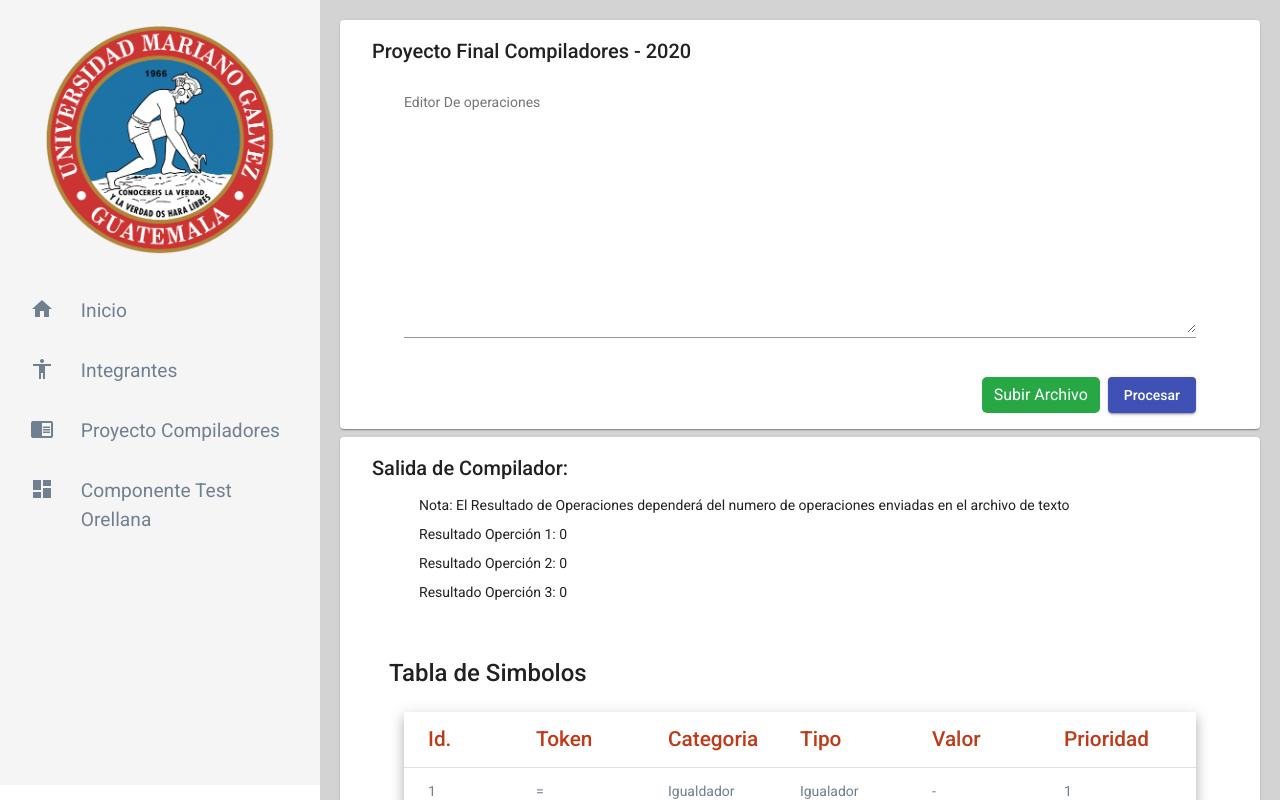
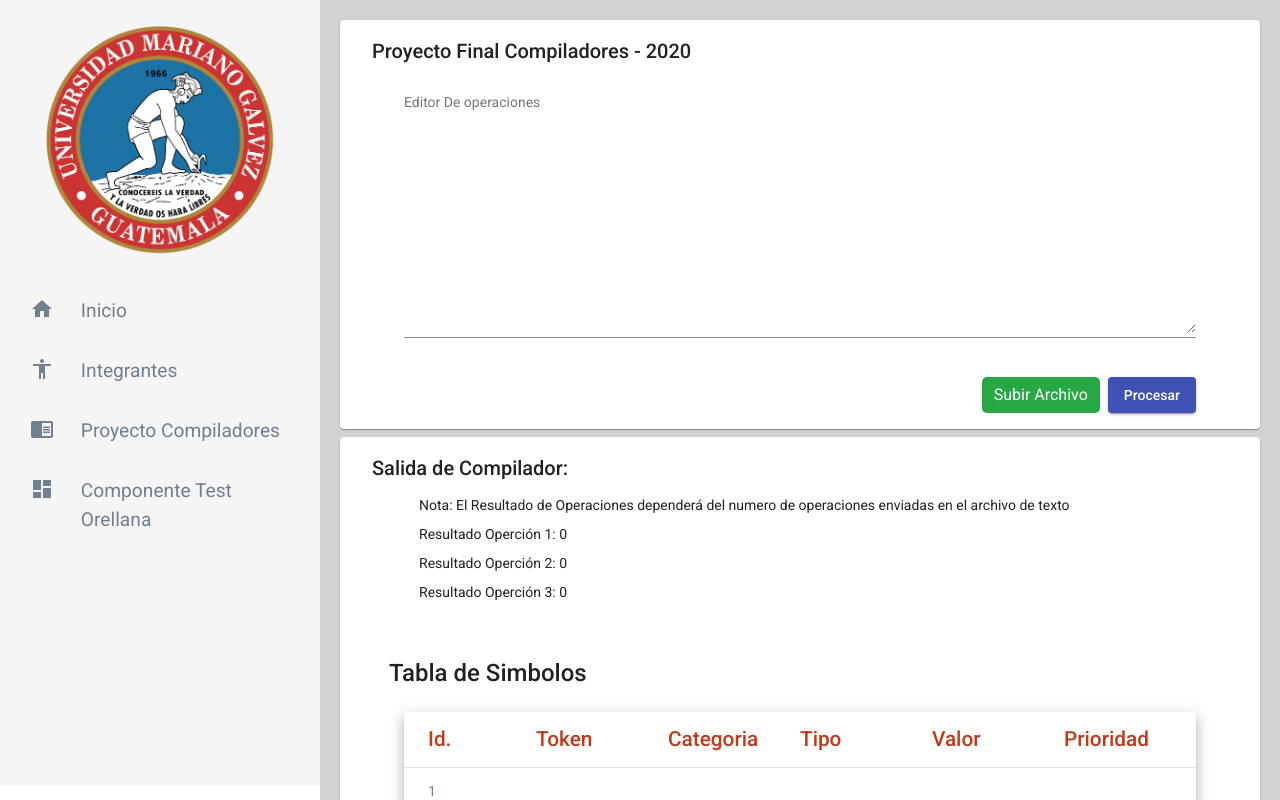
Before and after one commit to Davel-11/compi2020, an Angular app: page /compilador in a window 1280 px wide. Built offline with nearby package versions, Linux system fonts and the light colour scheme.

Commit message:
variable, con tokens iniciales, se debe remplazar el datasource por el array de la variable depues de procesar el archivo de texto

```diff
--- a/src/app/content/compilador/compilador.component.html
+++ b/src/app/content/compilador/compilador.component.html
@@ -68,35 +68,35 @@
                     <!-- Position Column -->
                     <ng-container matColumnDef="id">
                       <th mat-header-cell *matHeaderCellDef> Id. </th>
-                      <td mat-cell *matCellDef="let element"> {{element.id}} </td>
+                      <td mat-cell *matCellDef="let element"> 1</td>
                     </ng-container>
 
                     <!-- Name Column -->
                     <ng-container matColumnDef="Token">
                       <th mat-header-cell *matHeaderCellDef> Token </th>
-                      <td mat-cell *matCellDef="let element"> {{element.Token}} </td>
+                      <td mat-cell *matCellDef="let element"> {{element.token}} </td>
                     </ng-container>
 
                     <!-- Weight Column -->
                     <ng-container matColumnDef="Categoria">
                       <th mat-header-cell *matHeaderCellDef> Categoria </th>
-                      <td mat-cell *matCellDef="let element"> {{element.Categoria}} </td>
+                      <td mat-cell *matCellDef="let element"> {{element.category}} </td>
                     </ng-container>
 
                     <!-- Symbol Column -->
                     <ng-container matColumnDef="Tipo">
                       <th mat-header-cell *matHeaderCellDef> Tipo </th>
-                      <td mat-cell *matCellDef="let element"> {{element.Tipo}} </td>
+                      <td mat-cell *matCellDef="let element"> {{element.type}} </td>
                     </ng-container>
 
                     <ng-container matColumnDef="Valor">
                       <th mat-header-cell *matHeaderCellDef> Valor </th>
-                      <td mat-cell *matCellDef="let element"> {{element.Valor}} </td>
+                      <td mat-cell *matCellDef="let element"> {{element.valToken}} </td>
                     </ng-container>
 
                     <ng-container matColumnDef="Prioridad">
                       <th mat-header-cell *matHeaderCellDef> Prioridad </th>
-                      <td mat-cell *matCellDef="let element"> {{element.Prioridad}} </td>
+                      <td mat-cell *matCellDef="let element"> {{element.priority}} </td>
                     </ng-container>
 
                     <tr mat-header-row *matHeaderRowDef="displayedColumns"></tr>
--- a/src/app/content/compilador/compilador.component.ts
+++ b/src/app/content/compilador/compilador.component.ts
@@ -129,10 +129,22 @@ export class CompiladorComponent implements OnInit {
   dataGeneralTable(arrayLineSpaces){
     for (const item of arrayLineSpaces) {
       if (item.includes("As")){
-        console.log('decalración: ', item);
+        if(item.length==3){
+          console.log('decalración: ', item);
+          this.declarationTokens.push({token: item[0], category: undefined,  type: item[2], valToken: undefined, priority: undefined});
+        }
+        if(item.length==5){
+          console.log('asignación: ', item);
+          this.declarationTokens.push({token: item[0], category: undefined,  type: item[2], valToken: item[4], priority: undefined});
+
+
+        }
       }
 
     }
+    console.log('======TABLITA==============================');
+    console.log(this.declarationTokens);
+    console.log('====================================');
   }
 
   processData() {
```
